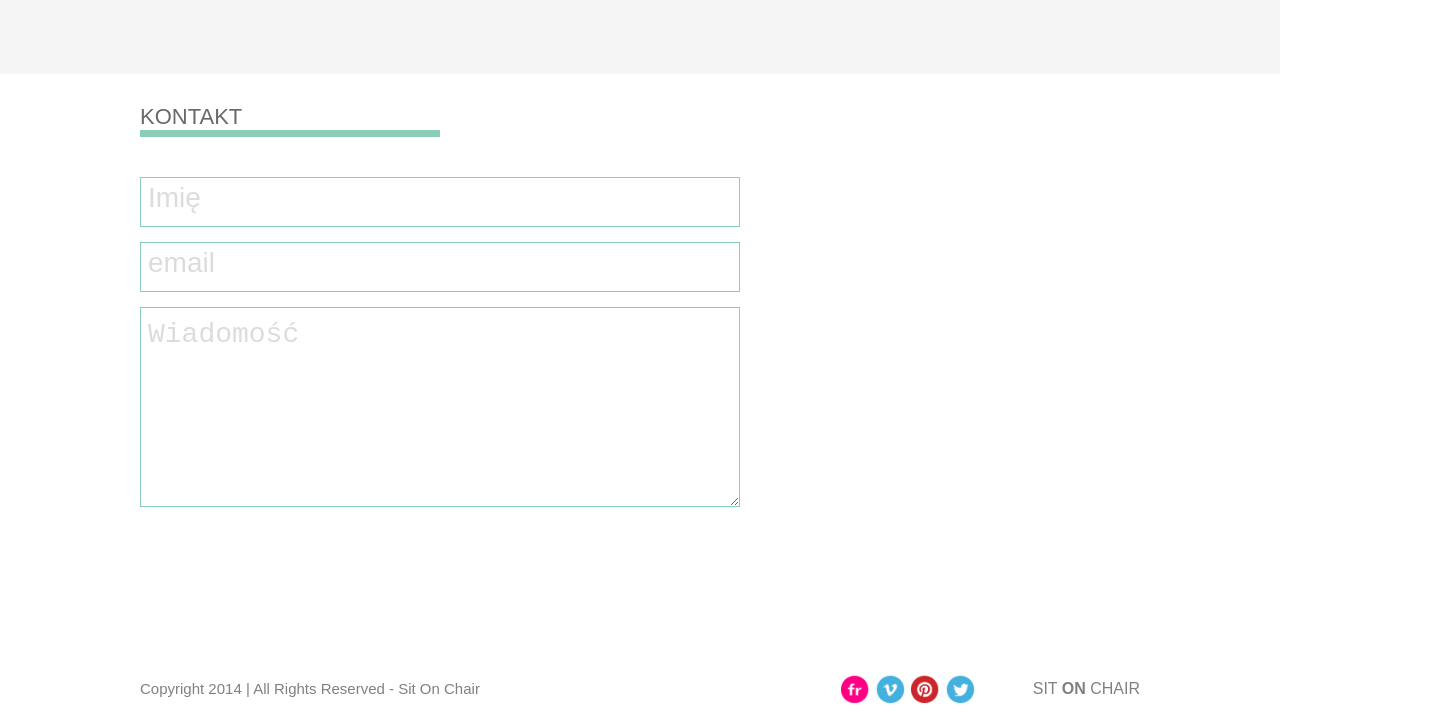
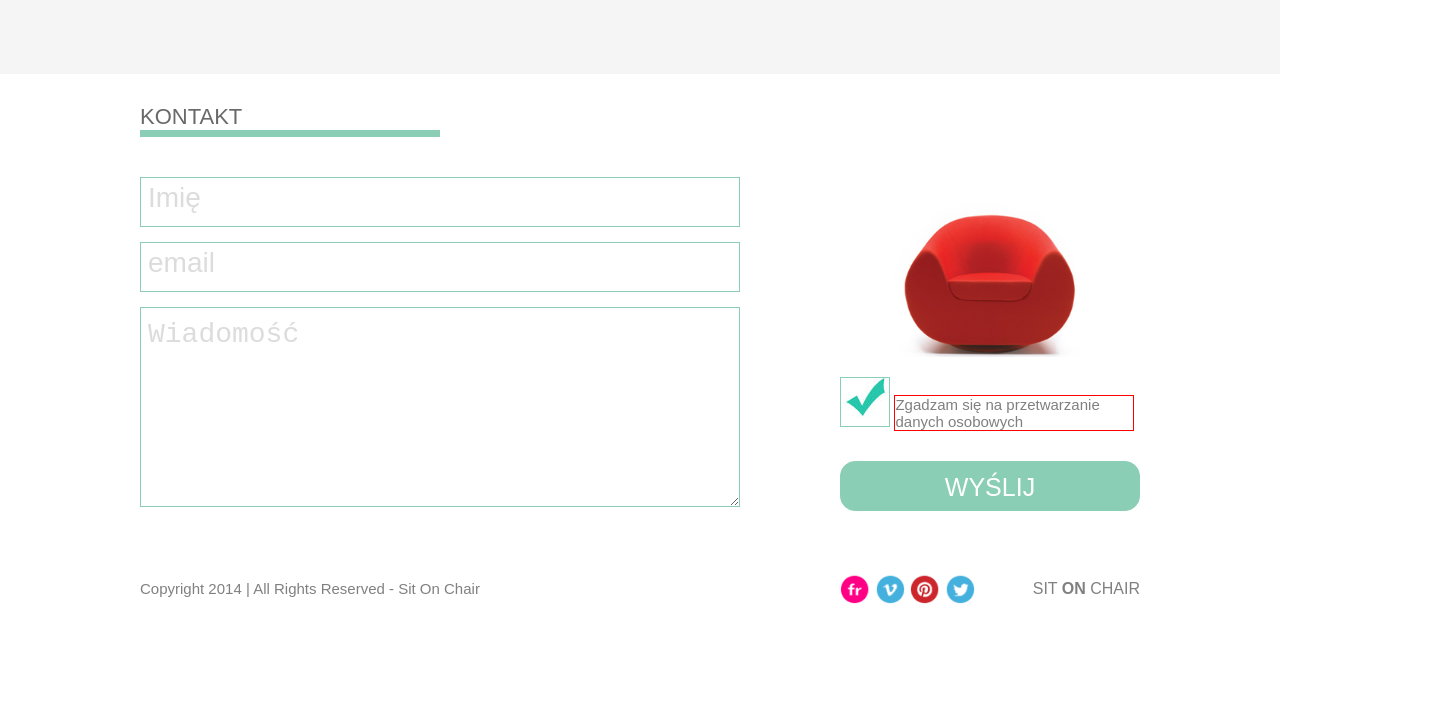
Before and after one commit to podsi08/Sit-On-Chair, a plain HTML site: page index.html in a window 1280 px wide. Shown: the part 1556-2279 px from the top of the page, 1440 px wide, since content can reach past the window. After the commit the page ends 2190 px from the top, so only its background shows below. Drawn offline with Linux system fonts and the light colour scheme.

Commit message:
section 4- form

```diff
--- a/css/style.css
+++ b/css/style.css
@@ -405,7 +405,20 @@ nav a {
 
 .contactForm {
     width: 100%;
-    height: 600px;
+    height: 500px;
+}
+
+.contactForm__left {
+    width: 70%;
+}
+
+.contactForm__right {
+    width: 30%;
+
+}
+
+form>div {
+    float: left;
 }
 
 form input {
@@ -430,6 +443,49 @@ form textarea {
     padding-top: 11px;
 }
 
+.contactForm__form--chair {
+    background: url("../images/red_chair.png") no-repeat center/contain;
+    width: 200px;
+    height: 200px;
+    margin-left: 50px;
+}
+
+.contactForm__right input[type="checkbox"] {
+    position: absolute;
+    opacity: 0;
+    cursor: pointer;
+}
+
+.contactForm__right .checkmark {
+    display: inline-block;
+    height: 50px;
+    width: 50px;
+    background: url("../images/form_ok.jpg") no-repeat;
+    border: 1px solid #8aceb5;
+}
+
+.contactForm__right .consent {
+    font-size: 15px;
+    color: gray;
+    display: inline-block;
+    width: 240px;
+    margin-top: -5px;
+    border: 1px red solid;
+}
+
+form input[type="submit"] {
+    text-decoration: none;
+    text-transform: uppercase;
+    color: white;
+    font-size: 25px;
+    line-height: 50px;
+    display: block;
+    text-align: center;
+    background-color: #8aceb5;
+    border-radius: 15px;
+    width: 300px;
+    margin-top: 30px;
+}
 
 /* footer */
 
--- a/index.html
+++ b/index.html
@@ -70,7 +70,7 @@
 
 
     <section class="listOfPrices">
-        <div class="container .clearfix">
+        <div class="container clearfix">
             <div class="title">cennik</div>
 
             <div class="listOfPrices__box colorBox1">
@@ -144,8 +144,10 @@
     <section class="contactForm">
         <div class="container">
             <div class="title">kontakt</div>
-            <div class="contactForm__form">
+            <div class="contactForm__form clearfix">
                 <form>
+
+                    <div class="contactForm__left">
                         <label>
                             <input type="text" name="name" placeholder="Imię">
                         </label>
@@ -155,6 +157,21 @@
                         <label>
                             <textarea name="message" placeholder="Wiadomość"></textarea>
                         </label>
+                    </div>
+
+                    <div class="contactForm__right">
+                        <div class="contactForm__form--chair">
+                        </div>
+                        <label>
+                            <input type="checkbox" name="personal_data" checked>
+                            <span class="checkmark"></span>
+                            <span class="consent">Zgadzam się na przetwarzanie danych osobowych</span>
+                        </label>
+                        <label>
+                            <input type="submit" value="wyślij">
+                        </label>
+                    </div>
+
                 </form>
             </div>
         </div>
```
Lines whose indentation alone changed are shown as unchanged.
